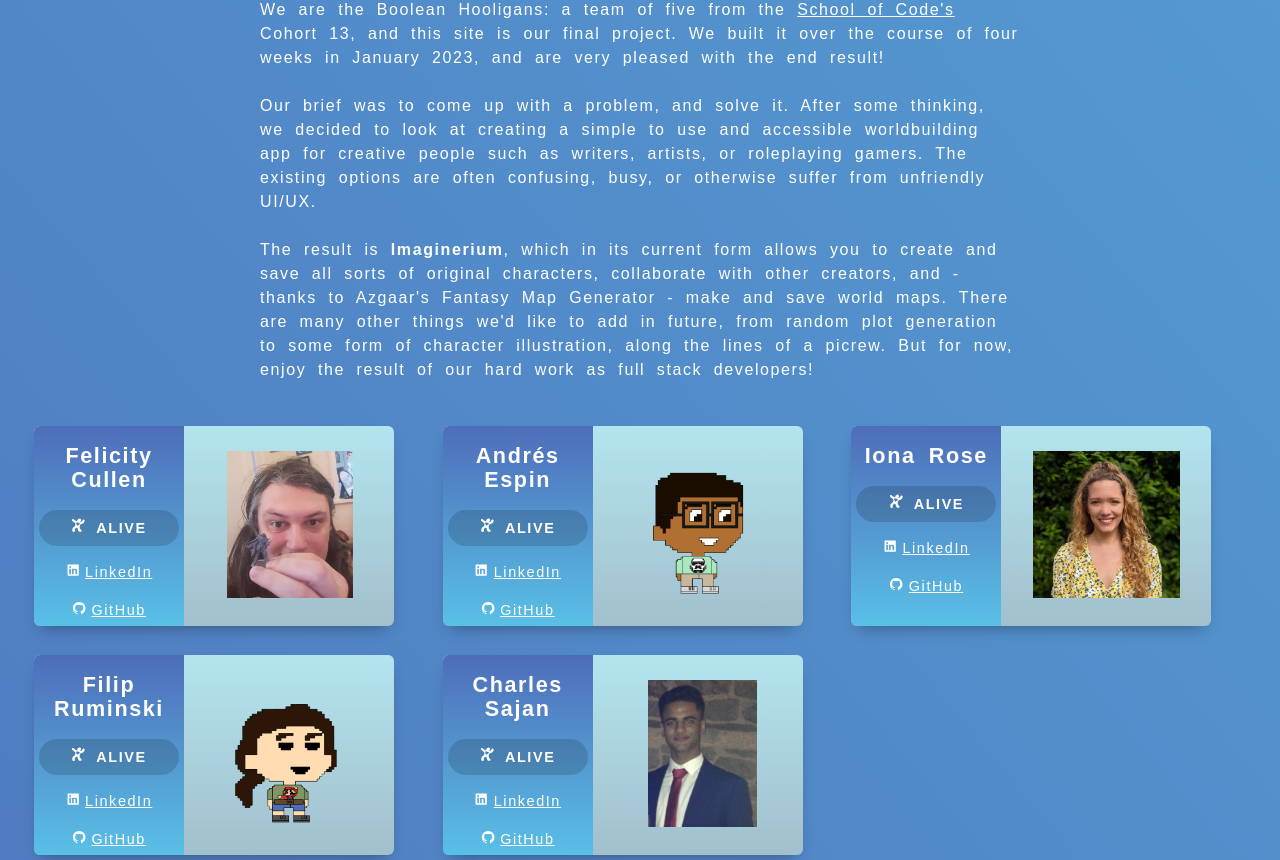
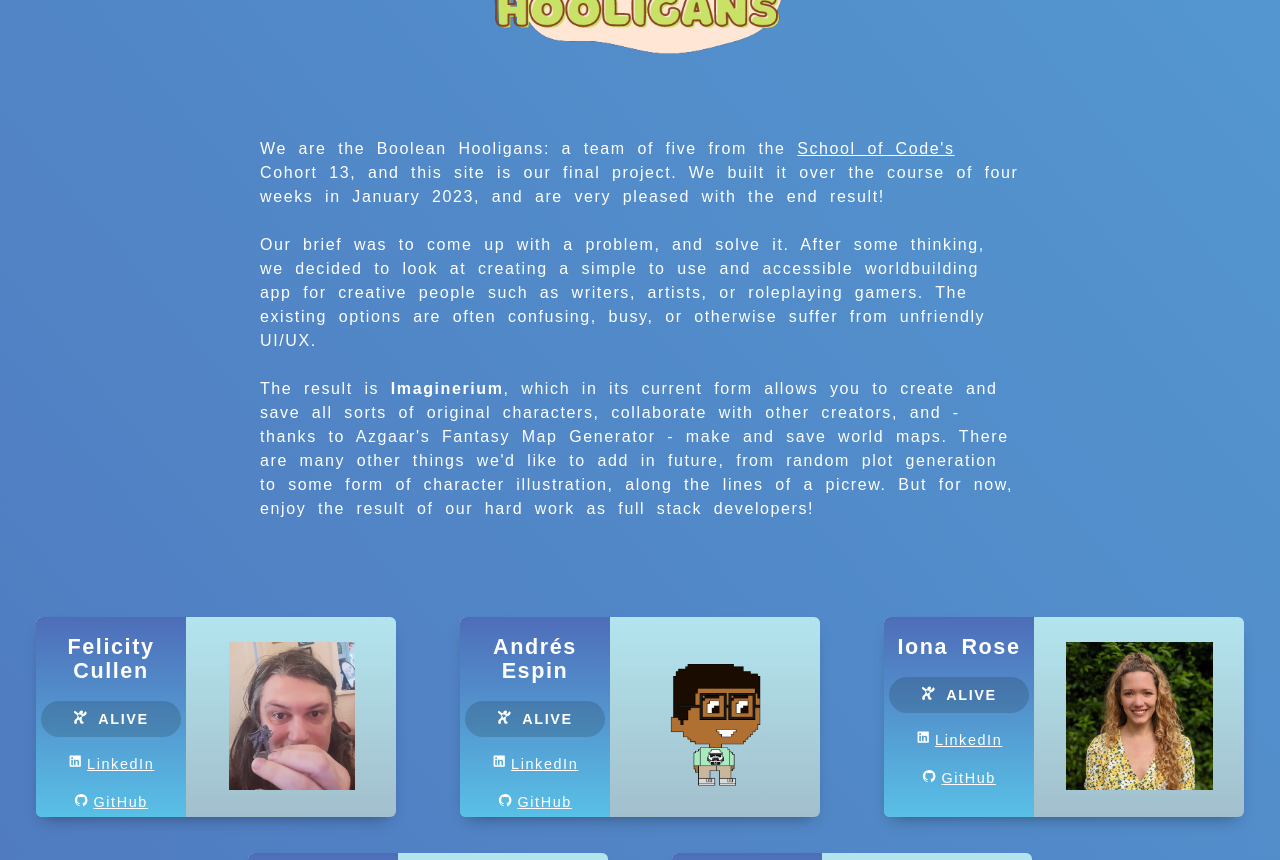
Before and after one commit to SchoolOfCode/bc13_final-project_front-end-room-8-boolean-hooligans, a Next.js app in the folder imaginerium/: page /aboutUs in a window 1280 px wide. Shown: the part 260-1120 px from the top of the page. Built offline with nearby package versions, Linux system fonts and the light colour scheme; no server answers.

Commit message:
About us page spacing fixed

```diff
--- a/imaginerium/styles/aboutUs.module.css
+++ b/imaginerium/styles/aboutUs.module.css
@@ -1,14 +1,13 @@
 .cardsContainer {
     align-content: center;
-     margin: 0 auto;
-     margin-top: 14vh;
-     max-width: 95vw;
-     padding: 10px;
-     margin: 0px;
-     display: grid;
-     grid-template-columns: repeat(auto-fit, minmax(360px, 1fr));
-     grid-column-gap: 10px;
-     grid-row-gap: 5px;
+     display: flex;
+     flex-direction: row;
+     flex-wrap: wrap;
+     align-items: center;
+     justify-content: center;
+     gap: 5%;
+     margin-bottom: 10%;
+
    }
 
 .center {
@@ -21,6 +20,7 @@
     display: block;
     margin-left: auto;
     margin-right: auto;
+    margin-top: 7%;
     height: 25%;
     width: 25%;
     padding: 20px;
@@ -29,7 +29,7 @@
 .headerBlock {
     display: flex;
     text-align: left;
-    margin: 0 250px;
+    margin: 50px 250px;
 }
 
 .headerText {
@@ -54,8 +54,8 @@
     border-radius: 6px;
     overflow: hidden;
     position: relative;
-    margin: 1.5rem;
     font-size: 0.9rem;
+    margin: 10% 0% 0% 0%;
   }
 
 .userCard {
@@ -86,7 +86,7 @@
 }
 
 .general {
-  width: 240px;
+  width: 280px;
   height: 100%;
   position: absolute;
   top: 0;
@@ -118,7 +118,7 @@
   }
 
   /* .additional */.moreInfo {
-    width: 240px;
+    width: 280px;
     float: right;
     position: absolute;
     left: 120px;
```
